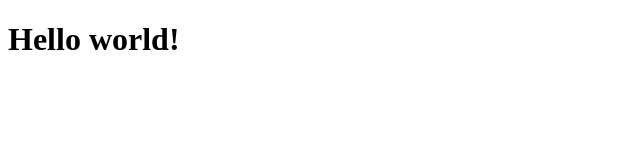
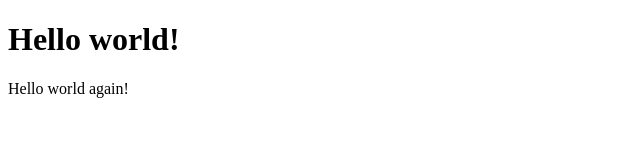
Before and after one commit to Naathie/my-project, a plain HTML site: page index.html in a window 1280 px wide. Shown: the whole page, without its empty margins (0-640 px from the left). Drawn offline with Linux system fonts and the light colour scheme.

Commit message:
create index.html1

```diff
--- a/index.html
+++ b/index.html
@@ -7,5 +7,6 @@
 </head>
 <body>
 <h1>Hello world!</h1>
+<p>Hello world again!</p>
 </body>
 </html>
```
